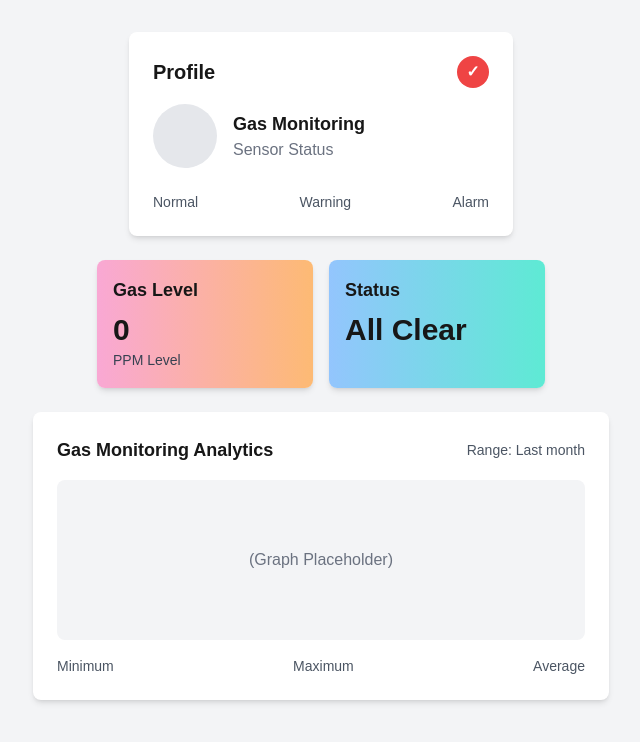
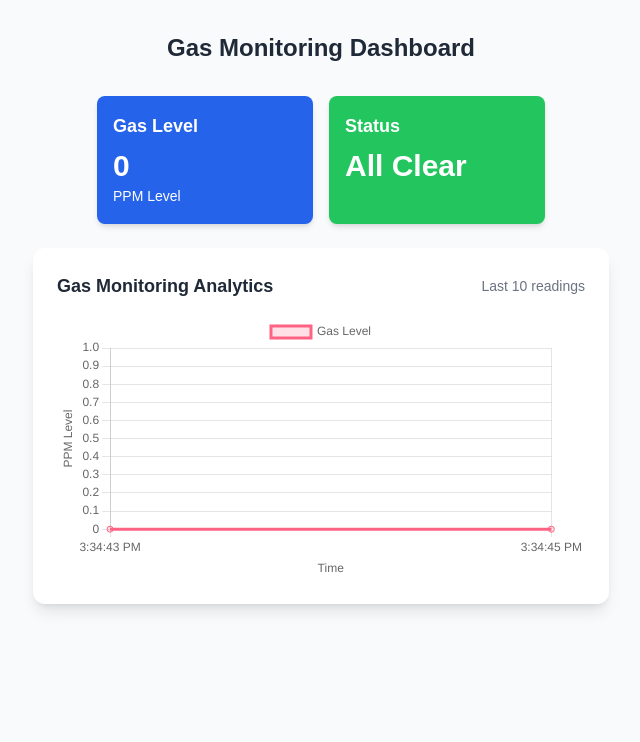
Before and after one commit to suhendararyadi/gas-monitoring, a Next.js app: page / in a window 1280 px wide. Shown: the top 742 px of the page, without its empty margins (319-959 px from the left). Built offline with nearby package versions, Linux system fonts and the light colour scheme.

Commit message:
update tampilan

```diff
--- a/src/app/page.tsx
+++ b/src/app/page.tsx
@@ -1,57 +1,114 @@
 "use client";
 import { useEffect, useState } from "react";
+import { Line } from "react-chartjs-2";
+import {
+  Chart as ChartJS,
+  CategoryScale,
+  LinearScale,
+  PointElement,
+  LineElement,
+  Title,
+  Tooltip,
+  Legend,
+} from "chart.js";
+
+ChartJS.register(
+  CategoryScale,
+  LinearScale,
+  PointElement,
+  LineElement,
+  Title,
+  Tooltip,
+  Legend
+);
 
 export default function Home() {
   const [warning, setWarning] = useState(false);
   const [gasLevel, setGasLevel] = useState(0);
+  const [history, setHistory] = useState<number[]>([]);
+  const [labels, setLabels] = useState<string[]>([]);
+  const audio = typeof Audio !== "undefined" ? new Audio("/warning-sound.mp3") : null; // Pastikan Anda memiliki file audio di public folder
 
   useEffect(() => {
-    // Polling setiap 2 detik untuk cek status
     const interval = setInterval(() => {
       fetch("/api/warning")
         .then((response) => response.json())
         .then((data) => {
+          if (data.warningStatus && !warning) {
+            audio?.play(); // Play sound only when switching to warning
+          }
+
           setWarning(data.warningStatus);
           setGasLevel(data.gasLevel);
+
+          // Update history data
+          setHistory((prev) => [...prev.slice(-9), data.gasLevel]); // Keep last 10 readings
+          setLabels((prev) => [
+            ...prev.slice(-9),
+            new Date().toLocaleTimeString(), // Add current time
+          ]);
         })
         .catch((error) => console.error("Polling error:", error));
     }, 2000);
 
     return () => clearInterval(interval);
-  }, []);
+  }, [audio, warning]);
+
+  const data = {
+    labels: labels,
+    datasets: [
+      {
+        label: "Gas Level",
+        data: history,
+        borderColor: "rgba(255, 99, 132, 1)",
+        backgroundColor: "rgba(255, 99, 132, 0.2)",
+        fill: true,
+        tension: 0.4,
+      },
+    ],
+  };
+
+  const options = {
+    responsive: true,
+    plugins: {
+      legend: {
+        display: true,
+      },
+    },
+    scales: {
+      y: {
+        beginAtZero: true,
+        title: {
+          display: true,
+          text: "PPM Level",
+        },
+      },
+      x: {
+        title: {
+          display: true,
+          text: "Time",
+        },
+      },
+    },
+  };
 
   return (
-    <div className="min-h-screen bg-gray-100 flex flex-col items-center p-8">
-      {/* Profile Card */}
-      <div className="bg-white rounded-lg shadow-md p-6 w-full max-w-sm mb-6">
-        <div className="flex items-center justify-between">
-          <div className="text-xl font-bold">Profile</div>
-          <div className="rounded-full bg-red-500 w-8 h-8 flex items-center justify-center text-white font-bold">
-            {warning ? "!" : "✓"}
-          </div>
-        </div>
-        <div className="mt-4 flex items-center">
-          <div className="rounded-full bg-gray-200 w-16 h-16"></div>
-          <div className="ml-4">
-            <h2 className="text-lg font-semibold">Gas Monitoring</h2>
-            <p className="text-gray-500">Sensor Status</p>
-          </div>
-        </div>
-        <div className="mt-6 flex justify-between text-sm text-gray-600">
-          <div>Normal</div>
-          <div>Warning</div>
-          <div>Alarm</div>
-        </div>
-      </div>
+    <div className="min-h-screen bg-gray-50 flex flex-col items-center p-8">
+      {/* Application Title */}
+      <h1 className="text-2xl font-bold text-gray-800 mb-8">Gas Monitoring Dashboard</h1>
 
-      {/* Task Cards */}
+      {/* Status and Gas Level Cards */}
       <div className="grid grid-cols-2 gap-4 mb-6 w-full max-w-md">
-        <div className="p-4 rounded-lg bg-gradient-to-r from-pink-300 to-orange-300 shadow-md">
+        <div className="p-4 rounded-lg bg-blue-600 text-white shadow-md">
           <h3 className="font-semibold text-lg">Gas Level</h3>
           <p className="text-3xl font-bold mt-2">{gasLevel}</p>
-          <span className="text-sm text-gray-700">PPM Level</span>
+          <span className="text-sm">PPM Level</span>
         </div>
-        <div className="p-4 rounded-lg bg-gradient-to-r from-blue-300 to-teal-300 shadow-md">
+        <div
+          className={`p-4 rounded-lg text-white shadow-md ${
+            warning ? "bg-red-600" : "bg-green-500"
+          }`}
+        >
           <h3 className="font-semibold text-lg">Status</h3>
           <p className="text-3xl font-bold mt-2">
             {warning ? "Warning" : "All Clear"}
@@ -59,21 +116,14 @@ export default function Home() {
         </div>
       </div>
 
-      {/* Focusing Analytics Card */}
-      <div className="bg-white rounded-lg shadow-md p-6 w-full max-w-xl">
+      {/* Analytics Card with Graph */}
+      <div className="bg-white rounded-xl shadow-lg p-6 w-full max-w-xl">
         <div className="flex items-center justify-between mb-4">
-          <h3 className="font-semibold text-lg">Gas Monitoring Analytics</h3>
-          <span className="text-gray-600 text-sm">Range: Last month</span>
+          <h3 className="font-semibold text-lg text-gray-800">Gas Monitoring Analytics</h3>
+          <span className="text-gray-500 text-sm">Last 10 readings</span>
         </div>
-        {/* Placeholder for Graph */}
-        <div className="h-40 bg-gray-100 rounded-lg flex items-center justify-center text-gray-500">
-          (Graph Placeholder)
-        </div>
-        <div className="flex justify-between text-gray-600 text-sm mt-4">
-          <div>Minimum</div>
-          <div>Maximum</div>
-          <div>Average</div>
-        </div>
+        {/* Chart */}
+        <Line data={data} options={options} />
       </div>
     </div>
   );
```
